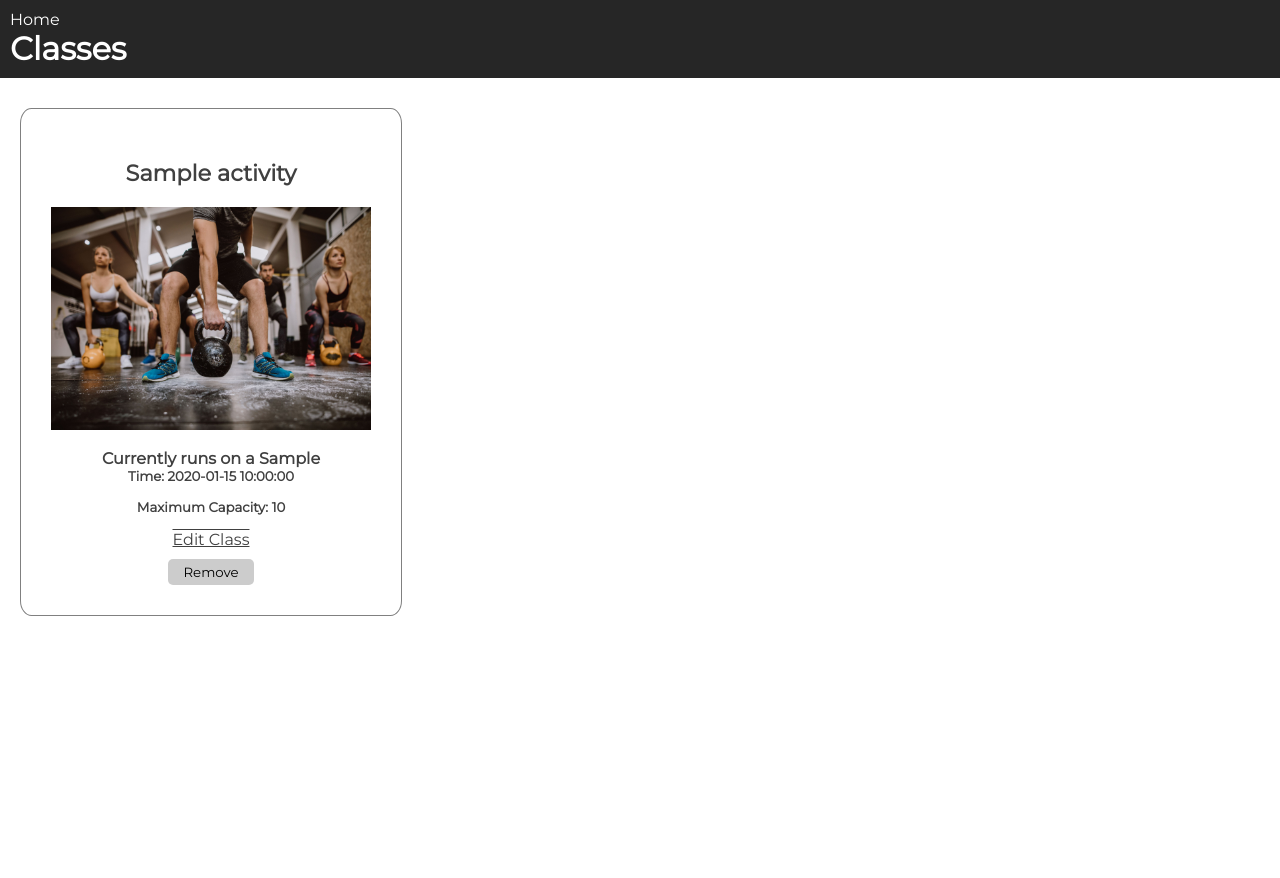
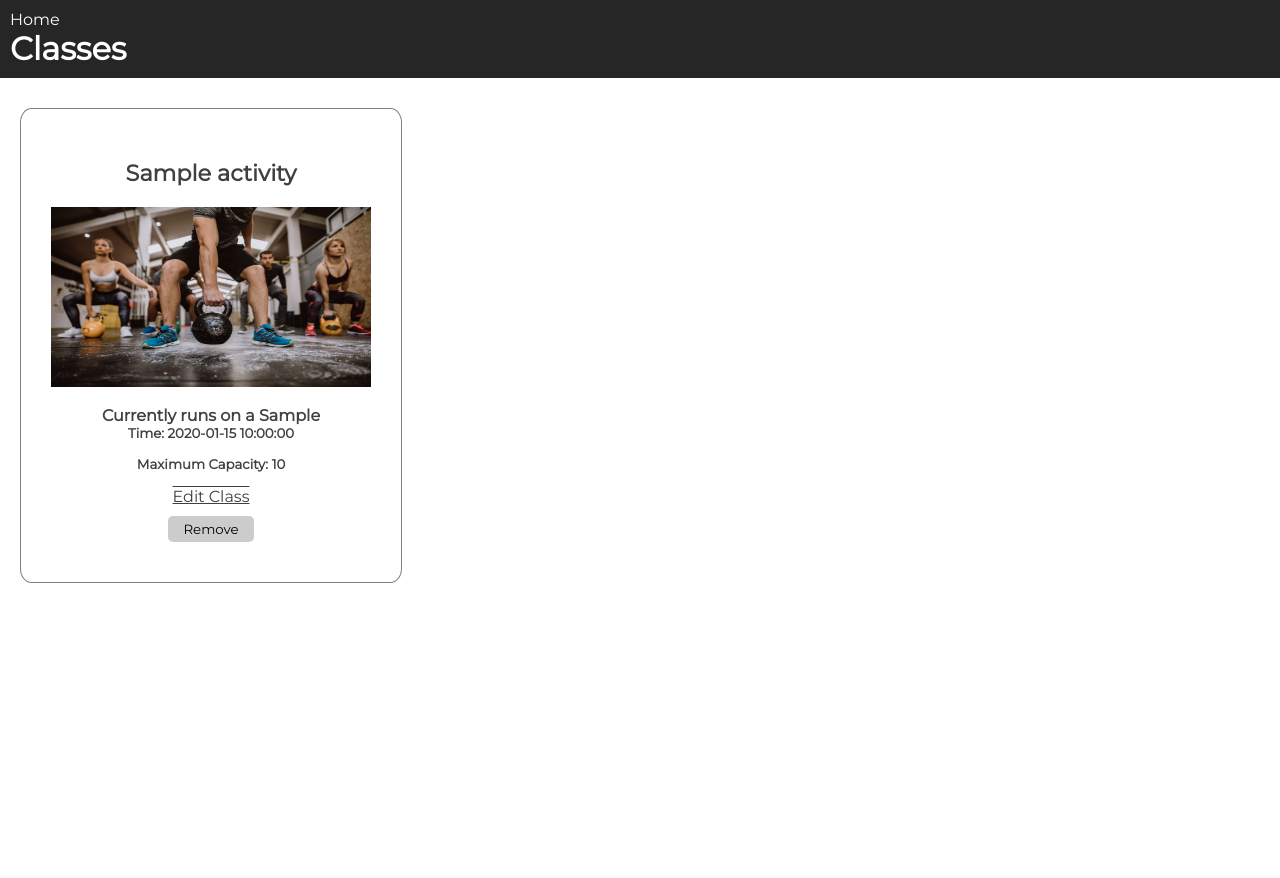
Before and after one commit to callumw118/gym_booking_system, a Flask app: template templates/activities/index.html in a window 1280 px wide. Run offline with Flask 2, Linux system fonts and the light colour scheme; the template is opened without the code that fills it: most values are stand-ins (such as "Sample title", 1, 10 or a date in 2020).

Commit message:
Edited size of class photo as was changing activities page

```diff
--- a/static/activities.css
+++ b/static/activities.css
@@ -37,7 +37,7 @@
 }
 
 .activity-card img {
-    height: 50%;
+    height: 180px;
     width: 320px;
 }
 
```
